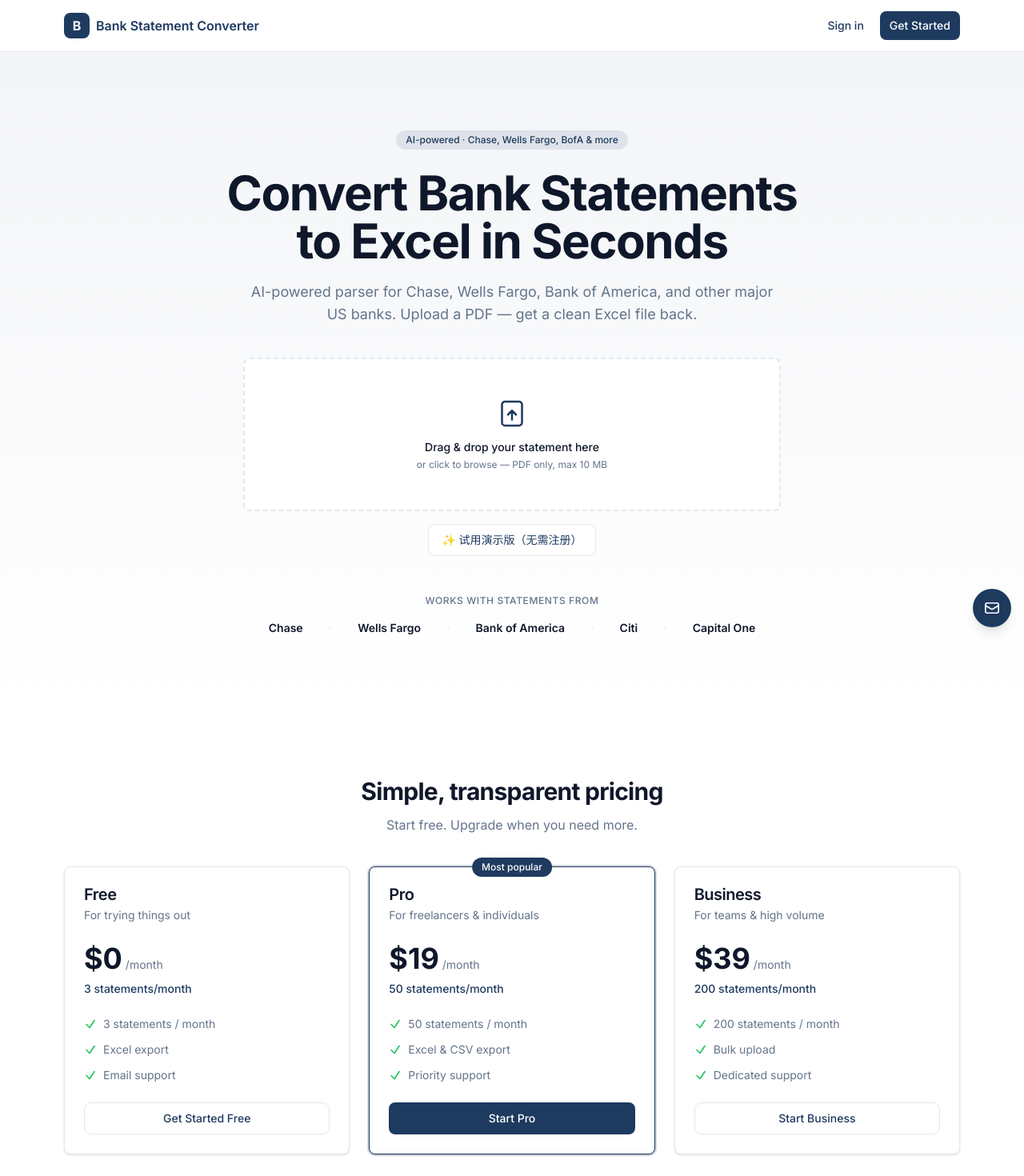
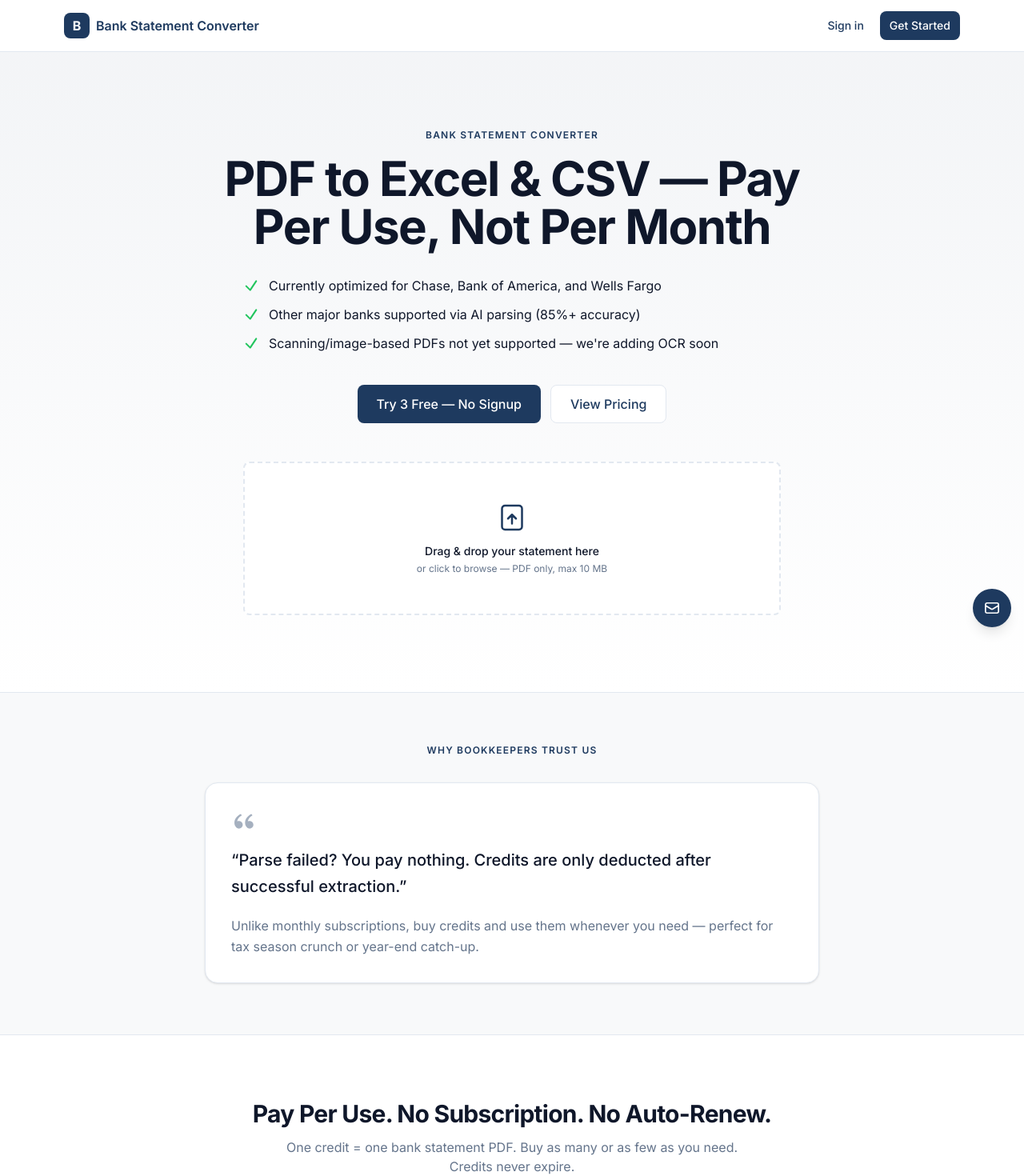
Before and after one commit to L2027123/bank-statement-converter, a Next.js app: page / in a window 1280 px wide. Shown: the top 1470 px of the page at 80% size. Built offline with nearby package versions, Linux system fonts and the light colour scheme; no server answers.

Commit message:
feat: overhaul landing page copy — pay-per-use model, trust section, credit pricing

```diff
--- a/app/page.tsx
+++ b/app/page.tsx
@@ -11,29 +11,53 @@ const MAX_SIZE = 10 * 1024 * 1024; // 10 MB
 
 const PLANS = [
   {
-    name: "Free",
-    price: 0,
-    blurb: "For trying things out",
-    features: ["3 statements / month", "Excel export", "Email support"],
-    cta: "Get Started Free",
+    name: "Starter",
+    credits: 10,
+    price: 5,
+    blurb: "For occasional use",
+    features: [
+      "10 credits = 10 statements",
+      "Excel & CSV export",
+      "No subscription, no auto-renew",
+      "Credits never expire",
+    ],
+    cta: "Buy Starter",
     highlight: false,
   },
   {
     name: "Pro",
+    credits: 50,
     price: 19,
-    blurb: "For freelancers & individuals",
-    features: ["50 statements / month", "Excel & CSV export", "Priority support"],
-    cta: "Start Pro",
+    blurb: "Most popular for regular bookkeeping",
+    features: [
+      "50 credits = 50 statements",
+      "Excel & CSV export",
+      "Priority email support",
+      "Credits never expire",
+    ],
+    cta: "Buy Pro",
     highlight: true,
   },
   {
-    name: "Business",
-    price: 39,
-    blurb: "For teams & high volume",
-    features: ["200 statements / month", "Bulk upload", "Dedicated support"],
-    cta: "Start Business",
+    name: "Tax Season Pack",
+    credits: 100,
+    price: 29,
+    blurb: "For busy season — 90-day priority",
+    features: [
+      "100 credits = 100 statements",
+      "90-day priority processing queue",
+      "Excel & CSV export",
+      "Credits never expire",
+    ],
+    cta: "Buy Tax Season Pack",
     highlight: false,
   },
+];
+
+const HERO_BULLETS = [
+  "Currently optimized for Chase, Bank of America, and Wells Fargo",
+  "Other major banks supported via AI parsing (85%+ accuracy)",
+  "Scanning/image-based PDFs not yet supported — we're adding OCR soon",
 ];
 
 export default function Home() {
@@ -83,18 +107,62 @@ export default function Home() {
       <section className="relative overflow-hidden">
         <div className="absolute inset-0 -z-10 bg-gradient-to-b from-brand/5 to-white" />
         <div className="mx-auto max-w-6xl px-4 py-16 text-center sm:py-24">
-          <span className="inline-flex items-center rounded-full bg-brand/10 px-3 py-1 text-xs font-medium text-brand">
-            AI-powered · Chase, Wells Fargo, BofA & more
-          </span>
-          <h1 className="mx-auto mt-6 max-w-3xl text-4xl font-bold tracking-tight text-foreground sm:text-5xl md:text-6xl">
-            Convert Bank Statements to Excel in Seconds
+          <p className="text-xs font-semibold uppercase tracking-widest text-brand">
+            Bank Statement Converter
+          </p>
+          <h1 className="mx-auto mt-4 max-w-3xl text-4xl font-bold tracking-tight text-foreground sm:text-5xl md:text-6xl">
+            PDF to Excel &amp; CSV — Pay Per Use, Not Per Month
           </h1>
-          <p className="mx-auto mt-5 max-w-2xl text-lg text-muted-foreground">
-            AI-powered parser for Chase, Wells Fargo, Bank of America, and other major US banks. Upload a PDF — get a clean Excel file back.
-          </p>
+
+          {/* Hero bullets */}
+          <ul className="mx-auto mt-8 max-w-2xl space-y-3 text-left">
+            {HERO_BULLETS.map((b) => (
+              <li
+                key={b}
+                className="flex items-start gap-3 text-base text-foreground"
+              >
+                <svg
+                  className="mt-0.5 h-5 w-5 flex-shrink-0 text-success"
+                  fill="none"
+                  viewBox="0 0 24 24"
+                  stroke="currentColor"
+                  strokeWidth={2.5}
+                >
+                  <path
+                    strokeLinecap="round"
+                    strokeLinejoin="round"
+                    d="M4.5 12.75l6 6 9-13.5"
+                  />
+                </svg>
+                <span>{b}</span>
+              </li>
+            ))}
+          </ul>
+
+          {/* CTA buttons */}
+          <div className="mt-10 flex flex-col items-center justify-center gap-3 sm:flex-row">
+            <Button
+              size="lg"
+              onClick={() => router.push("/upload?demo=true")}
+              className="h-12 px-6 text-base"
+            >
+              Try 3 Free — No Signup
+            </Button>
+            <Button
+              variant="outline"
+              size="lg"
+              onClick={() => {
+                const el = document.getElementById("pricing");
+                if (el) el.scrollIntoView({ behavior: "smooth", block: "start" });
+              }}
+              className="h-12 px-6 text-base"
+            >
+              View Pricing
+            </Button>
+          </div>
 
           {/* Upload area */}
-          <div className="mx-auto mt-10 max-w-2xl">
+          <div className="mx-auto mt-12 max-w-2xl">
             <label
               onDragOver={(e) => {
                 e.preventDefault();
@@ -137,32 +205,36 @@ export default function Home() {
               />
             </label>
             {error && <p className="mt-3 text-sm text-danger">{error}</p>}
-            <div className="mt-4 text-center">
-              <Button
-                variant="outline"
-                onClick={() => router.push("/upload?demo=true")}
-              >
-                ✨ 试用演示版（无需注册）
-              </Button>
-            </div>
+          </div>
+        </div>
+      </section>
+
+      {/* Trust — Why bookkeepers trust us */}
+      <section className="w-full border-t border-b border-border bg-brand/[0.03]">
+        <div className="mx-auto max-w-4xl px-4 py-14 sm:py-16">
+          <div className="text-center">
+            <p className="text-xs font-semibold uppercase tracking-widest text-brand">
+              Why bookkeepers trust us
+            </p>
           </div>
 
-          {/* Supported banks */}
-          <div className="mt-12">
-            <p className="text-xs font-medium uppercase tracking-wider text-muted-foreground">
-              Works with statements from
+          <div className="mx-auto mt-8 max-w-3xl rounded-2xl border border-border bg-white p-6 sm:p-8 shadow-sm">
+            <svg
+              className="mb-4 h-8 w-8 text-brand/40"
+              fill="currentColor"
+              viewBox="0 0 24 24"
+              aria-hidden="true"
+            >
+              <path d="M4.583 17.321C3.553 16.227 3 15 3 13.011c0-3.5 2.457-6.637 6.03-8.188l.893 1.378c-3.335 1.804-3.987 4.145-4.247 5.621.537-.278 1.24-.375 1.929-.311 1.804.167 3.226 1.648 3.226 3.489a3.5 3.5 0 01-3.5 3.5c-1.073 0-2.099-.49-2.748-1.179zm10 0C13.553 16.227 13 15 13 13.011c0-3.5 2.457-6.637 6.03-8.188l.893 1.378c-3.335 1.804-3.987 4.145-4.247 5.621.537-.278 1.24-.375 1.929-.311 1.804.167 3.226 1.648 3.226 3.489a3.5 3.5 0 01-3.5 3.5c-1.073 0-2.099-.49-2.748-1.179z" />
+            </svg>
+
+            <p className="text-lg font-medium leading-relaxed text-foreground sm:text-xl">
+              &ldquo;Parse failed? You pay nothing. Credits are only deducted after successful extraction.&rdquo;
             </p>
-            <div className="mt-4 flex flex-wrap items-center justify-center gap-x-8 gap-y-3 text-sm font-semibold text-foreground">
-              <span>Chase</span>
-              <span className="text-border">·</span>
-              <span>Wells Fargo</span>
-              <span className="text-border">·</span>
-              <span>Bank of America</span>
-              <span className="text-border">·</span>
-              <span>Citi</span>
-              <span className="text-border">·</span>
-              <span>Capital One</span>
-            </div>
+
+            <p className="mt-5 text-base leading-relaxed text-muted-foreground">
+              Unlike monthly subscriptions, buy credits and use them whenever you need — perfect for tax season crunch or year-end catch-up.
+            </p>
           </div>
         </div>
       </section>
@@ -171,10 +243,10 @@ export default function Home() {
       <section id="pricing" className="mx-auto w-full max-w-6xl px-4 py-16 sm:py-20">
         <div className="text-center">
           <h2 className="text-3xl font-bold tracking-tight text-foreground">
-            Simple, transparent pricing
+            Pay Per Use. No Subscription. No Auto-Renew.
           </h2>
-          <p className="mt-3 text-muted-foreground">
-            Start free. Upgrade when you need more.
+          <p className="mx-auto mt-3 max-w-xl text-muted-foreground">
+            One credit = one bank statement PDF. Buy as many or as few as you need. Credits never expire.
           </p>
         </div>
 
@@ -200,10 +272,9 @@ export default function Home() {
                   <span className="text-4xl font-bold text-foreground">
                     ${plan.price}
                   </span>
-                  <span className="text-sm text-muted-foreground">/month</span>
                 </div>
                 <p className="mt-2 text-sm font-medium text-brand">
-                  {plan.price === 0 ? "3" : plan.name === "Pro" ? "50" : "200"} statements/month
+                  {plan.credits} credits · {plan.credits} statements
                 </p>
                 <ul className="mt-6 flex-1 space-y-3 text-sm text-muted-foreground">
                   {plan.features.map((f) => (
```
